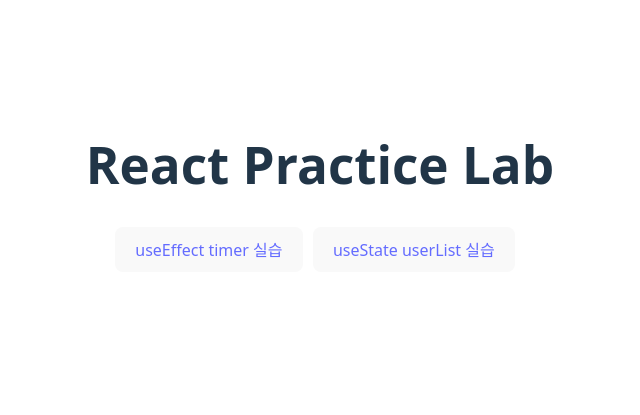
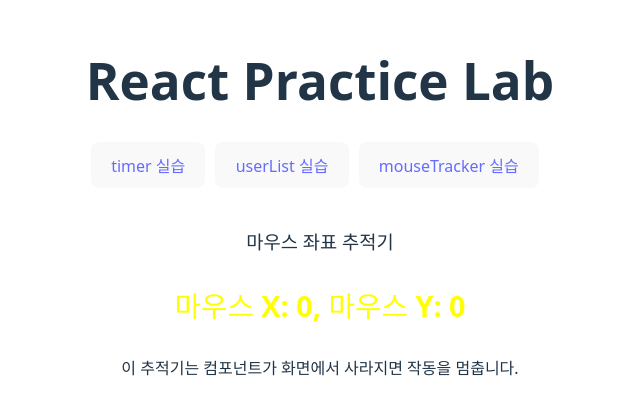
Before and after one commit to dbwlsyyy/2025-summer-study, a React (Vite) app: page /mouseTracker in a window 1280 px wide. Shown: the part 193-608 px from the top of the page, without its empty margins (320-960 px from the left). Built offline with nearby package versions, Linux system fonts and the light colour scheme.

Commit message:
week1: 마우스 트래커 실습

```diff
--- a/src/App.jsx
+++ b/src/App.jsx
@@ -2,6 +2,7 @@
 import './App.css';
 import UseEffectUserList from './week1-js-react/UseEffectUserList';
 import UseEffectTimer from './week1-js-react/UseEffectTimer';
+import UseEffectMouse from './week1-js-react/UseEffectMouse';
 
 function App() {
     return (
@@ -11,16 +12,20 @@
 
                 <nav style={{ marginBottom: 40 }}>
                     <button style={{ marginRight: 10 }}>
-                        <Link to="/timer">useEffect timer 실습</Link>
+                        <Link to="/timer">timer 실습</Link>
                     </button>
                     <button style={{ marginRight: 10 }}>
-                        <Link to="/userList">useState userList 실습</Link>
+                        <Link to="/userList">userList 실습</Link>
+                    </button>
+                    <button style={{ marginRight: 10 }}>
+                        <Link to="/mouseTracker">mouseTracker 실습</Link>
                     </button>
                 </nav>
 
                 <Routes>
                     <Route path="/timer" element={<UseEffectTimer />} />
                     <Route path="/userList" element={<UseEffectUserList />} />
+                    <Route path="/mouseTracker" element={<UseEffectMouse />} />
                 </Routes>
             </div>
         </Router>
--- /dev/null
+++ b/src/week1-js-react/UseEffectMouse.jsx
@@ -0,0 +1,40 @@
+import React, { useEffect, useState } from 'react';
+
+function UseEffectMouse() {
+    const [position, setPosition] = useState({ x: 0, y: 0 });
+
+    useEffect(() => {
+        console.log('Mouse Tracker 작동 중 !');
+
+        const handleMouseMove = (e) => {
+            setPosition({ x: e.clientX, y: e.clientY });
+        };
+
+        window.addEventListener('mousemove', handleMouseMove);
+
+        return () => {
+            console.log(
+                'MouseTracker 클린업 함수 실행: 마우스 이벤트 리스너 제거'
+            );
+            window.removeEventListener('mousemove', handleMouseMove);
+        };
+    }, []);
+
+    return (
+        <div>
+            <h3>마우스 좌표 추적기</h3>
+            <p
+                style={{
+                    fontSize: '1.8rem',
+                    fontWeight: 'bold',
+                    color: 'yellow',
+                }}
+            >
+                마우스 X: {position.x}, 마우스 Y: {position.y}
+            </p>
+            <p>이 추적기는 컴포넌트가 화면에서 사라지면 작동을 멈춥니다.</p>
+        </div>
+    );
+}
+
+export default UseEffectMouse;
--- a/src/week1-js-react/UseEffectTimer.jsx
+++ b/src/week1-js-react/UseEffectTimer.jsx
@@ -34,7 +34,7 @@
         <div>
             <h2>클린업 함수 확인</h2>
             <button onClick={() => setIsVisible(!isVisible)}>
-                컴포넌트! {isVisible ? '숨기기' : '보이기'}
+                컴포넌트 {isVisible ? '숨기기' : '보이기'}
             </button>
 
             {isVisible && (
--- a/src/week1-js-react/UseEffectUserList.jsx
+++ b/src/week1-js-react/UseEffectUserList.jsx
@@ -38,8 +38,8 @@
                     height: '200px',
                 }}
             >
-                <ClipLoader color="#36d7b7" size={150} />
-                {/* 👈 스피너 컴포넌트! */}
+                <ClipLoader color="#36d7b7" size={120} />
+                {/* 스피너 컴포넌트 */}
                 {/* color: 스피너 색상, size: 크기 (px 단위) */}
             </div>
         );
```
